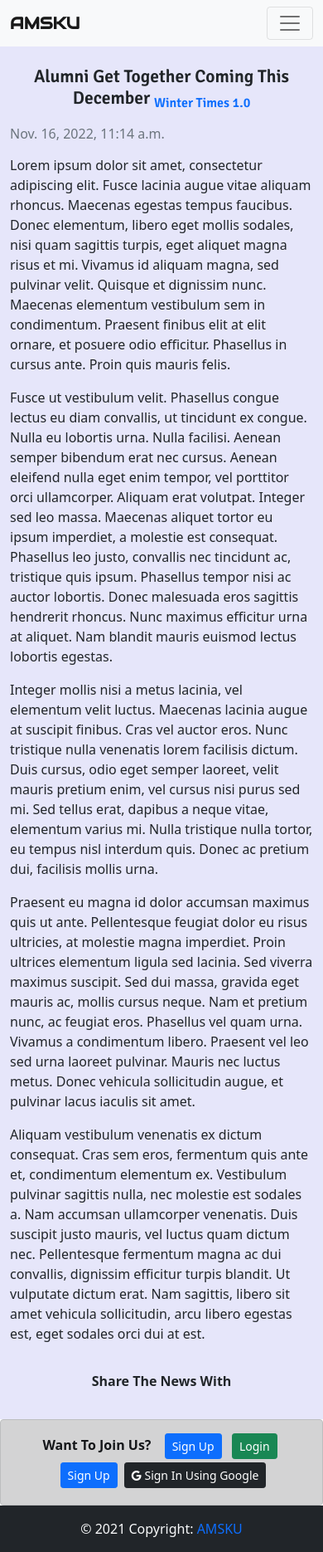
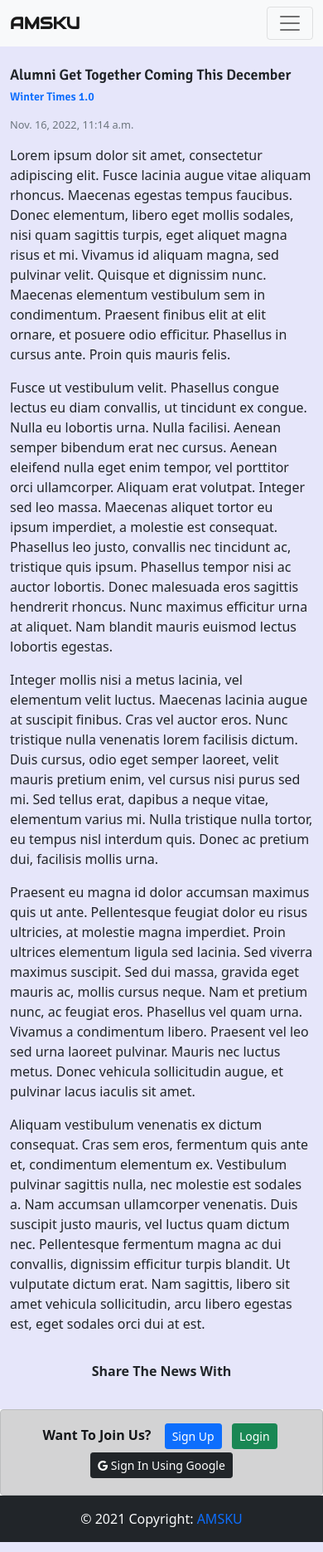
Before and after one commit to mukit24/Alumni-Management-System-Of-KU, a Django app: page /newsletter/news_details/1/ in a window 390 px wide. Shown: the whole page at 83% size. Run offline with Django 4.2, Linux system fonts and the light colour scheme; data comes from the database, SQL or seed files in the repository; both versions use the stored data as it was after the commit; some libraries are stand-ins or nearby versions.

Commit message:
mbl_responsive_bug_fix

```diff
--- a/templates/admin_utils/profile_verify.html
+++ b/templates/admin_utils/profile_verify.html
@@ -1,7 +1,8 @@
 {% extends 'base.html' %}
 {% block content %}
 <h3 class='header text-dark'>Verification Of Alumni</h3>
-<table class="table table-dark table-responsive-sm">
+<div class="table-responsive">
+    <table class="table table-dark">
         <thead>
             <tr>
                 <th>Full Name</th>
@@ -56,4 +57,6 @@
             {% endfor %}
         </tbody>
     </table>
+</div>
+
 {% endblock content %}
--- a/templates/base.html
+++ b/templates/base.html
@@ -34,6 +34,20 @@
             padding-bottom: 12px;
             font-family: 'Signika', sans-serif;
             font-weight: 600;
+        }
+        @media only screen and (max-width: 600px) {
+            .header-mbl{
+                text-align: start;
+                font-size: 18px !important;
+            }
+            .header-mbl a{
+                font-size: 14px !important;
+            }
+            .mbl-date{
+                font-size: .8rem !important;
+            }
+
+
         }
 
         .main_bg {
--- a/templates/footer.html
+++ b/templates/footer.html
@@ -5,8 +5,7 @@
     <a href="{% url 'account_signup' %}"><button class="btn btn-primary btn-sm mx-1">Sign Up</button></a>
     <a href="{% url 'account_login' %}?next={{request.path}}"><button
             class="btn btn-success btn-sm mx-1">Login</button></a>
-    <a href="{% url 'account_signup' %}"><button class="btn btn-primary btn-sm m-1">Sign Up</button></a>
-    <a href="{% provider_login_url 'google' %}?next={{request.path}}"><button class="btn btn-dark btn-sm">
+    <a href="{% provider_login_url 'google' %}"><button class="btn btn-dark btn-sm m-1">
         <i class="fa fa-google"></i> Sign In Using
         Google
     </button></a>
--- a/templates/newsletter/news_details.html
+++ b/templates/newsletter/news_details.html
@@ -1,8 +1,8 @@
 {% extends 'base.html' %}
 {% load social_share %}
 {% block content %}
-<h4 class="header">{{news.headline}} <sub><a class='fs-6 text-decoration-none' href={% url 'newsletter:index' news.news_letter.id %}>{{news.news_letter}}</a></sub></h4>
-<h6 class='text-muted'>{{news.created_on}}</h6>
+<h4 class="header header-mbl">{{news.headline}} <sub><a class='fs-6 text-decoration-none' href={% url 'newsletter:index' news.news_letter.id %}>{{news.news_letter}}</a></sub></h4>
+<h6 class='text-muted mbl-date'>{{news.created_on}}</h6>
 <p>{{news.description|safe}}</p>
 <div class="d-flex justify-content-center pt-3">
     <h6 class='p-1 fw-bold'>Share The News With</h6>
```
Also changed, not shown: db.sqlite3. Lines whose indentation alone changed are shown as unchanged.
